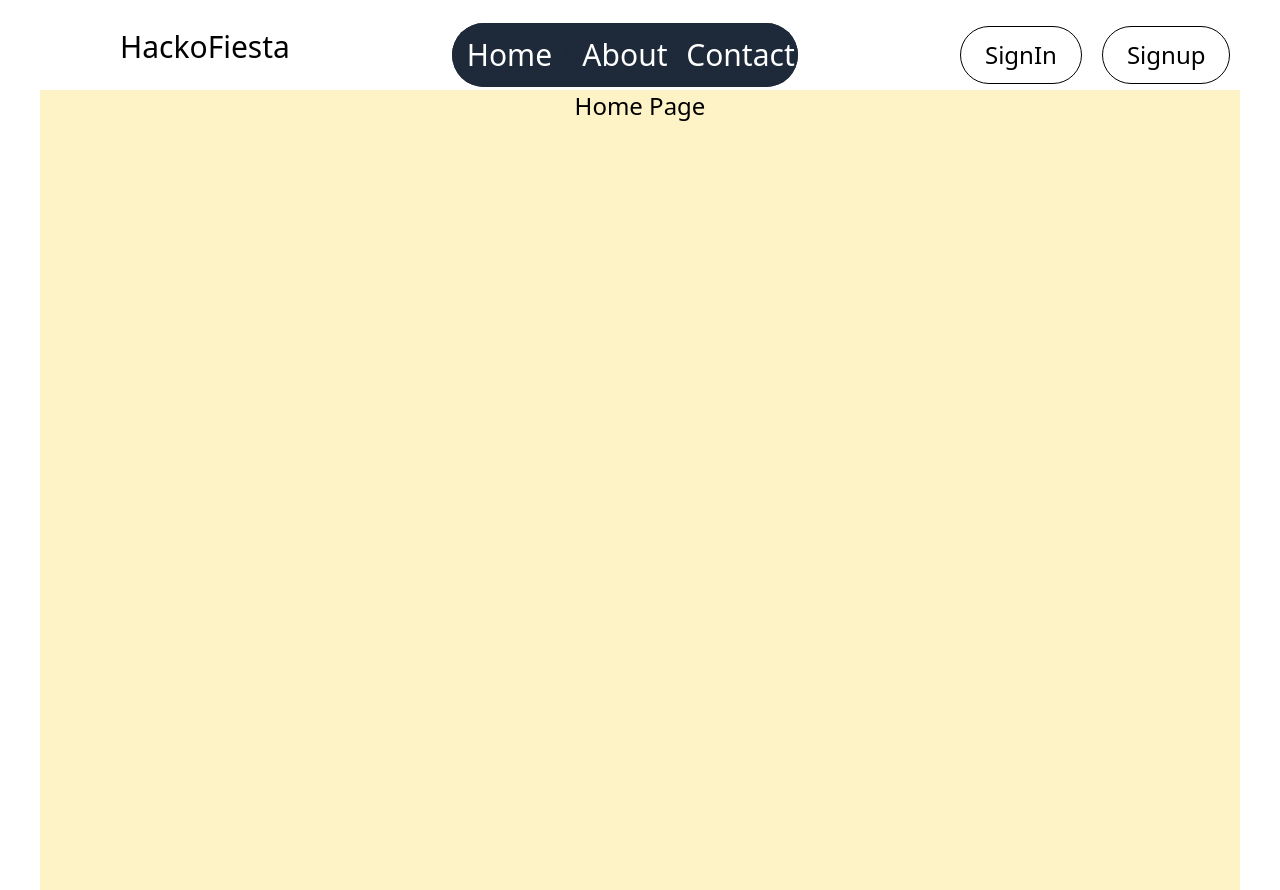
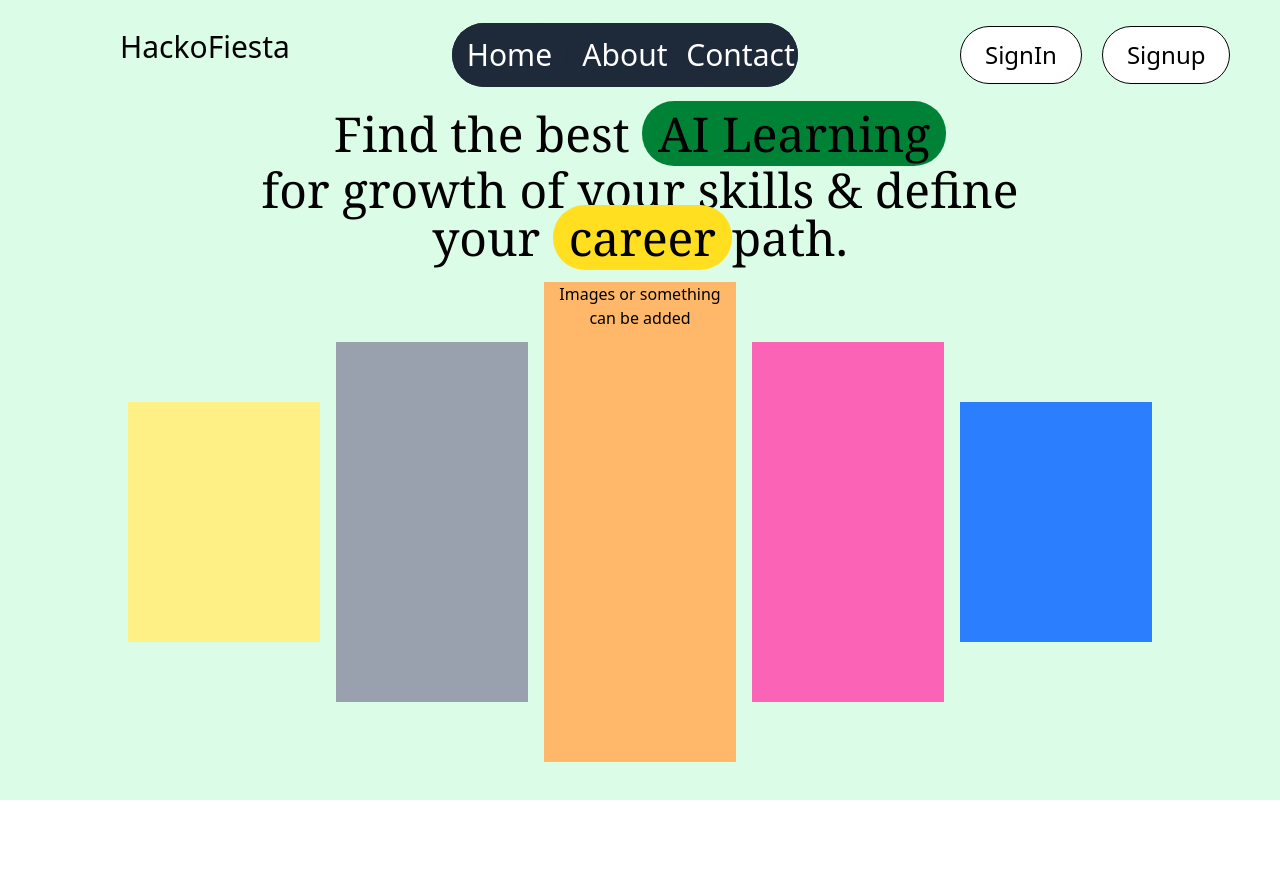
Before and after one commit to siddhiK30/IIIT_EduTech, a React (Vite) app in the folder client/: page / in a window 1280 px wide. After the commit the page ends 800 px from the top, so only its background shows below. Built offline with nearby package versions, Linux system fonts and the light colour scheme.

Commit message:
Landing Page 1

```diff
--- a/client/src/components/Home.jsx
+++ b/client/src/components/Home.jsx
@@ -1,5 +1,6 @@
 import React, { useEffect, useState } from 'react'
 import NavBar from './NavBar'
+import Page1 from './LandingPages/Page1';
 
 const Home = () => {
   const [isVisible, setIsVisible] = useState(false);
@@ -11,13 +12,10 @@ const Home = () => {
   }, []);
 
   return (
-    <div className='px-10'>
+    <div className='px-10 h-screen bg-green-100'>
         <NavBar />
-        <div className={`w-full h-screen text-center text-2xl bg-amber-100 transition-transform duration-[1.5s] ease-in-out ${isVisible ? 'translate-y-0 opacity-100' : '-translate-y-full opacity-0'}`}>
+        <Page1/>
 
-            Home Page
-
-        </div>
     </div>
   )
 }
--- /dev/null
+++ b/client/src/components/LandingPages/Page1.jsx
@@ -0,0 +1,53 @@
+import React, { useEffect, useState } from 'react'
+
+const Page1 = () => {
+    const [animateText, setAnimateText] = useState(false);
+    const [animateBoxes, setAnimateBoxes] = useState(false);
+
+    useEffect(() => {
+        // Trigger animations after the component mounts
+        const timer = setTimeout(() => {
+            setAnimateText(true); // Start text animation
+        }, 100); // Slight delay to ensure smooth transition
+
+        const timer2 = setTimeout(() => {
+            setAnimateBoxes(true); // Start boxes animation
+        }, 300); // Delay for box animation
+
+        return () => {
+            clearTimeout(timer);
+            clearTimeout(timer2);
+        };
+    }, []);
+  return (
+    <div className="flex flex-col justify-center">
+            {/* Text Section Animation */}
+            <div
+                className={`text-center text-5xl font-serif mt-10 transform transition-transform duration-1000 ease-out ${
+                    animateText ? "scale-100" : "scale-0"
+                }`}
+            >
+                <p className='pb-2'>Find the best <span className='bg-green-700 rounded-4xl px-4'>AI Learning</span></p>
+                <p>for growth of your skills & define</p>
+                <p>your <span className='bg-yellow-300 rounded-4xl px-4'>career</span>path.</p>
+            </div>
+
+            {/* Boxes Section Animation */}
+            <div
+                className={`w-[80vw] h-[60vh] mx-auto mt-5 flex justify-between items-center gap-4 transition-all duration-1000 ease-out ${
+                    animateBoxes
+                        ? "translate-y-0 opacity-100"
+                        : "translate-y-[500px] opacity-0"
+                }`}
+            >
+                <div className="w-full h-[30vh] bg-yellow-200 hover:scale-110 transition ease-linear"></div>
+                <div className="w-full h-[45vh] bg-gray-400 hover:scale-110 transition ease-linear"></div>
+                <div className="w-full h-full bg-orange-300 hover:scale-110 transition ease-linear text-center">Images or something can be added</div>
+                <div className="w-full h-[45vh] bg-pink-400 hover:scale-110 transition ease-linear"></div>
+                <div className="w-full h-[30vh] bg-blue-500 hover:scale-110 transition ease-linear"></div>
+            </div>
+        </div>
+  )
+}
+
+export default Page1
--- a/client/src/components/NavBar.jsx
+++ b/client/src/components/NavBar.jsx
@@ -53,7 +53,7 @@ const NavBar = () => {
 
     return (
         <div
-            className={`h-[70px] flex items-center justify-center mx-10 px-10 mt-5 transition-transform duration-[1.5s] ease-in-out ${isVisible ? 'translate-y-0 opacity-100' : '-translate-y-full opacity-0'
+            className={`h-[70px] flex items-center justify-center mx-10 px-10 pt-10 transition-transform duration-[1.5s] ease-in-out ${isVisible ? 'translate-y-0 opacity-100' : '-translate-y-full opacity-0'
                 }`}
         >
             <Link to="/" className="text-black text-3xl mb-4">
--- a/client/src/components/SignIn.jsx
+++ b/client/src/components/SignIn.jsx
@@ -105,6 +105,9 @@ const SignIn = () => {
             <Link to="/signup" className="text-sm text-blue-600">
               Not have an account? Create a new account
             </Link>
+            <Link to="/" className="text-sm text-blue-600">
+              Home
+            </Link>
           </form>
         </div>
       </div>
```
